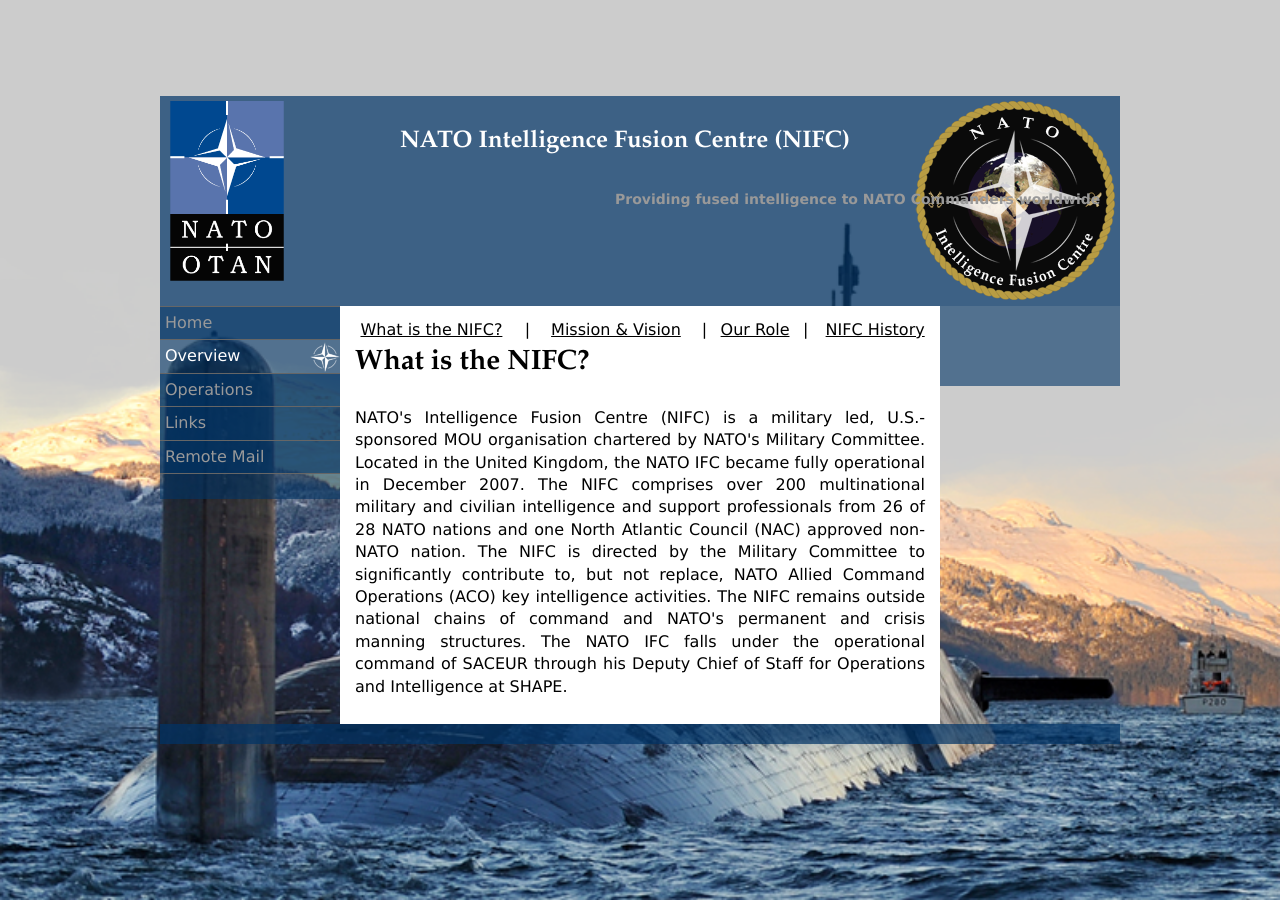
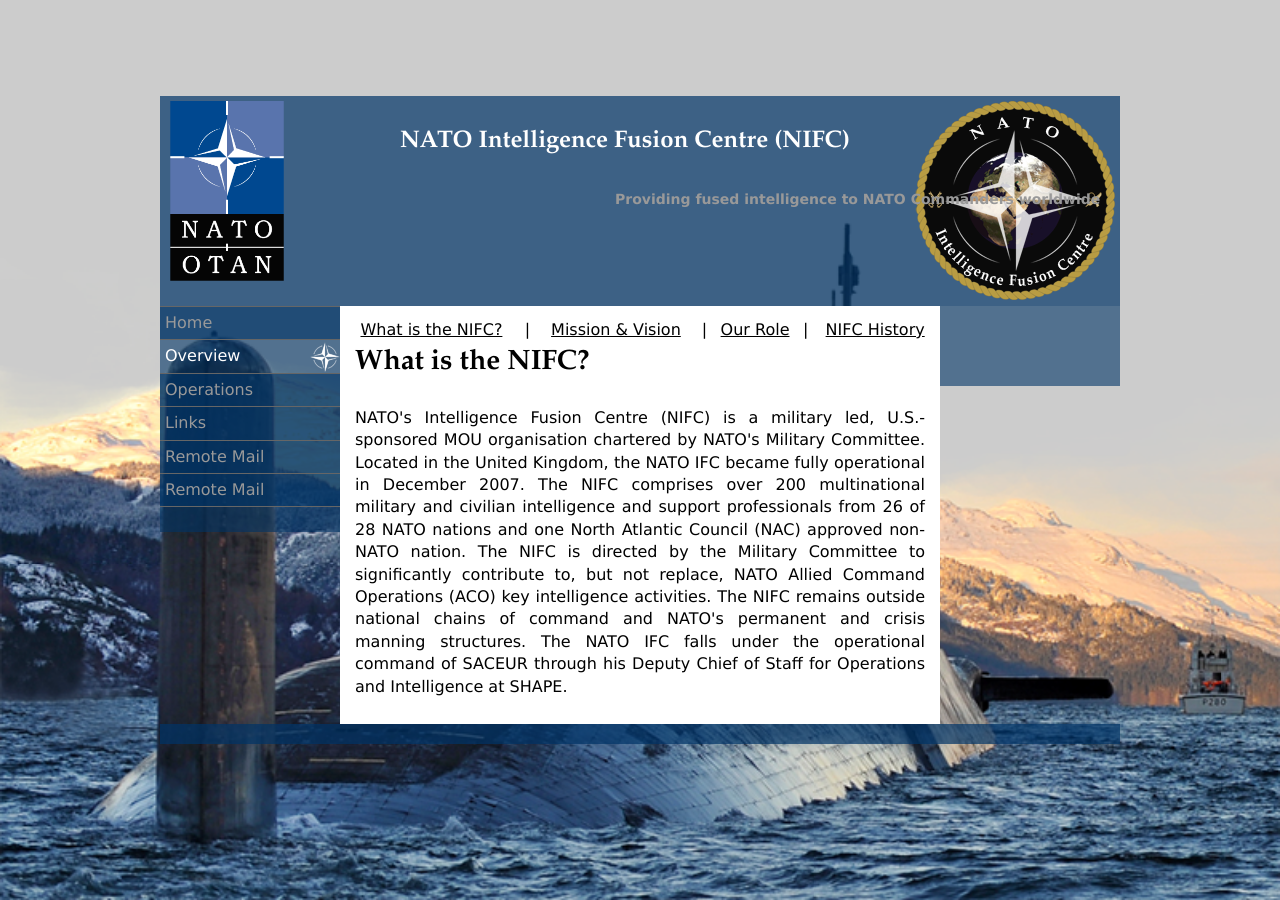
Before and after one commit to mikelearn/NIFC-org.github.io, a Jekyll site: the page about.html, which Jekyll copies as it is, in a window 1280 px wide. Built offline with Jekyll 4.4.1, drawn with Linux system fonts in a browser that asks for light colours.

Commit message:
Update about.html

```diff
--- a/about.html
+++ b/about.html
@@ -40,6 +40,7 @@
       <li><a title="Operations Support" href="ops.html">Operations</a></li>
       <li><a title="External Links" href="links.html">Links</a></li>
       <li><a title="Remote Mail Access" href="owa.html">Remote Mail</a></li>
+      <li><a title="Conferences" href="conference/">Remote Mail</a></li>
     </ul>
     <!-- end .sidebar1 --></div>
   <div class="content">
```
